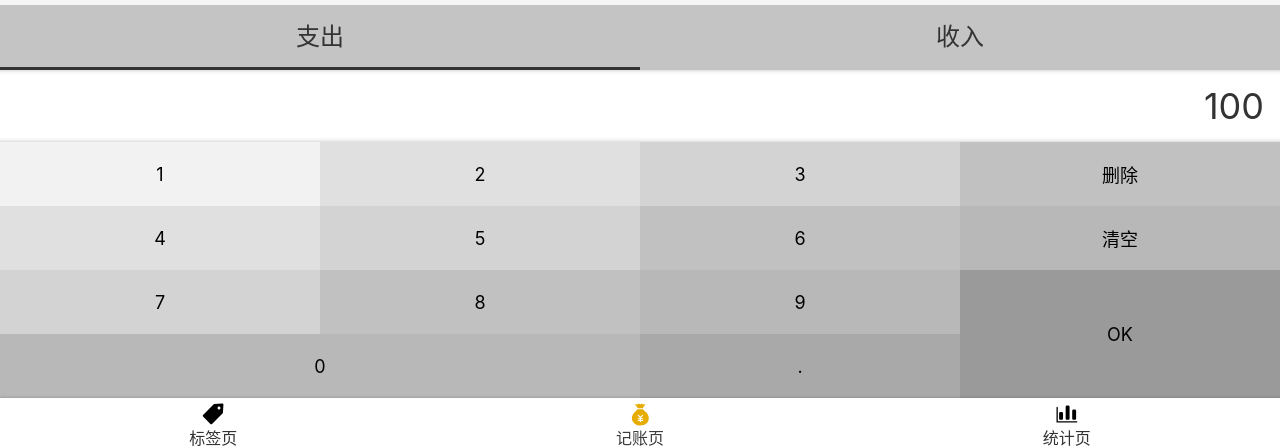
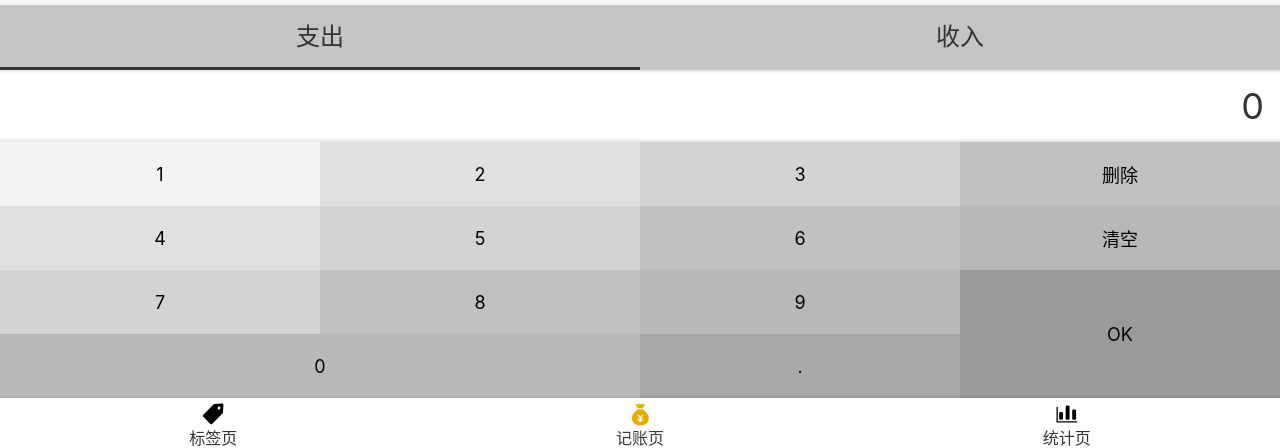
Before and after one commit to Fighter28/React-morney2, a React app: page /#/money in a window 1280 px wide. Shown: the part 346-794 px from the top of the page. Built offline with nearby package versions, Linux system fonts and the light colour scheme.

Commit message:
numberPad功能wip

```diff
--- a/src/views/Money.tsx
+++ b/src/views/Money.tsx
@@ -5,6 +5,7 @@ import {NoteSection} from './Money/NoteSection';
 import {NumberPadSection} from './Money/NumberPadSection';
 import {CateGorySection} from './Money/CategorySection';
 import {TagsSection} from './Money/TagsSection';
+
 const MyLayout = styled(Layout)`
   display: flex;
   flex-direction: column;
@@ -16,27 +17,9 @@ function Money() {
             <TagsSection/>
             <NoteSection/>
             <CateGorySection/>
-            <NumberPadSection>
-                <div className="output">100</div>
-                <div className="pad clearfix">
-                    <button>1</button>
-                    <button>2</button>
-                    <button>3</button>
-                    <button>删除</button>
-                    <button>4</button>
-                    <button>5</button>
-                    <button>6</button>
-                    <button>清空</button>
-                    <button>7</button>
-                    <button>8</button>
-                    <button>9</button>
-                    <button className="ok">OK</button>
-                    <button className="zero">0</button>
-                    <button className="dot">.</button>
-                </div>
-            </NumberPadSection>
+            <NumberPadSection/>
         </MyLayout>
-    )
+    );
 }
 
 export default Money;
--- a/src/views/Money/NumberPadSection.tsx
+++ b/src/views/Money/NumberPadSection.tsx
@@ -1,6 +1,7 @@
 import styled from 'styled-components';
+import React, {useState} from 'react';
 
-const NumberPadSection = styled.section`
+const Wrapper = styled.section`
   display: flex;
   flex-direction: column;
 
@@ -69,4 +70,59 @@ const NumberPadSection = styled.section`
     }
   }
 `;
+const NumberPadSection: React.FC = () => {
+    const onClickButtonWrapper = (e: React.MouseEvent) => {
+        const text = (e.target as HTMLButtonElement).textContent;
+        if (text === null) {
+            return;
+        }
+        switch (text) {
+            case'0':
+            case'1':
+            case'2':
+            case'3':
+            case'4':
+            case'5':
+            case'6':
+            case'7':
+            case'8':
+            case'9':
+            case '.':
+                if (output === '0') {
+                    setOutput(text);
+                } else {
+                    setOutput(output + text);
+                }
+                break;
+            case '删除':
+                break;
+            case '清空':
+                break;
+            case 'OK':
+                break;
+        }
+    };
+    const [output, setOutput] = useState<string>('0');
+    return (
+        <Wrapper>
+            <div className="output">{output}</div>
+            <div className="pad clearfix" onClick={onClickButtonWrapper}>
+                <button>1</button>
+                <button>2</button>
+                <button>3</button>
+                <button>删除</button>
+                <button>4</button>
+                <button>5</button>
+                <button>6</button>
+                <button>清空</button>
+                <button>7</button>
+                <button>8</button>
+                <button>9</button>
+                <button className="ok">OK</button>
+                <button className="zero">0</button>
+                <button className="dot">.</button>
+            </div>
+        </Wrapper>
+    );
+};
 export {NumberPadSection};
```
